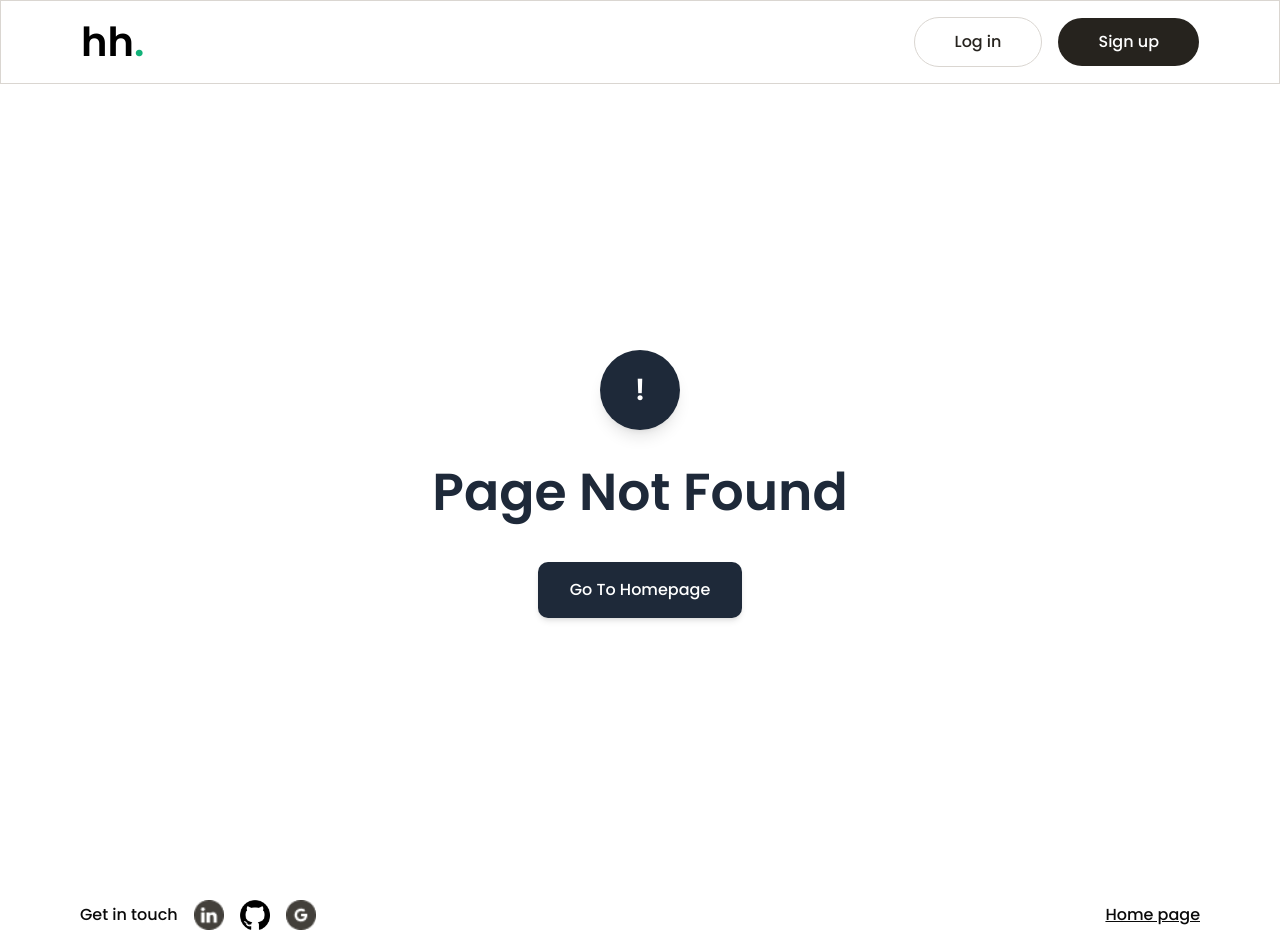
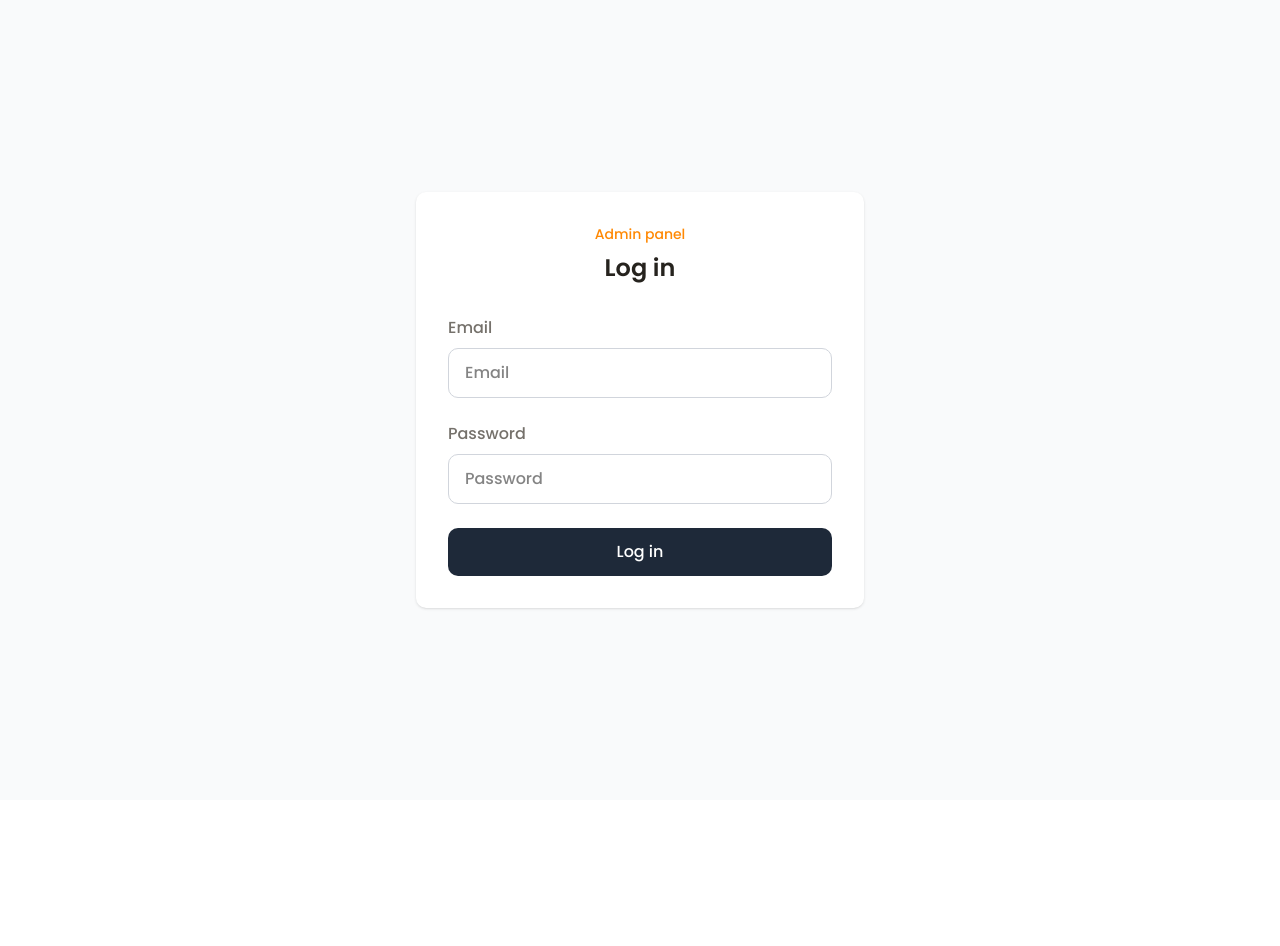
Before and after one commit to Kritsiri-nd/Blog-post, a React (Vite) app: page /admin/login in a window 1280 px wide. Before the commit this address had no page. After the commit the page ends 800 px from the top, so only its background shows below. Built offline with nearby package versions, Linux system fonts and the light colour scheme.

Commit message:
feat: add AdminLogin component and update routing
- Introduced AdminLogin component for admin authentication, including form validation and error handling.
- Updated App component to include a new route for the AdminLogin page.
- Added ErrorNotification component for displaying login error messages.

```diff
--- a/src/App.jsx
+++ b/src/App.jsx
@@ -21,6 +21,7 @@ import EditCategory from "./component/EditCategory";
 import AdminProfile from "./component/AdminProfile";
 import AdminNotification from "./component/AdminNotification";
 import AdminResetPassword from "./component/AdminResetPassword";
+import AdminLogin from "./component/AdminLogin";
 
 function App() {
   return (
@@ -112,6 +113,7 @@ function App() {
             <AdminResetPassword />
           </AdminLayout>
         } />
+        <Route path="/admin/login" element={<AdminLogin />} />
         <Route path="*" element={
           <>
             <Navbar />
--- /dev/null
+++ b/src/component/AdminLogin.jsx
@@ -0,0 +1,165 @@
+import React, { useState } from 'react';
+import { useNavigate } from 'react-router-dom';
+import ErrorNotification from './ErrorNotification';
+
+const AdminLogin = () => {
+  const navigate = useNavigate();
+  const [formData, setFormData] = useState({
+    email: '',
+    password: ''
+  });
+  const [isLoading, setIsLoading] = useState(false);
+  const [showError, setShowError] = useState(false);
+  const [errors, setErrors] = useState({});
+
+  // Mock admin credentials
+  const ADMIN_CREDENTIALS = {
+    email: 'adminthompson@gmail.com',
+    password: 'admin123'
+  };
+
+  const handleInputChange = (e) => {
+    const { name, value } = e.target;
+    setFormData(prev => ({
+      ...prev,
+      [name]: value
+    }));
+    // Clear error when user starts typing
+    if (errors[name]) {
+      setErrors(prev => ({
+        ...prev,
+        [name]: ''
+      }));
+    }
+  };
+
+  const validateForm = () => {
+    const newErrors = {};
+
+    if (!formData.email.trim()) {
+      newErrors.email = 'Email is required';
+    } else if (!/\S+@\S+\.\S+/.test(formData.email)) {
+      newErrors.email = 'Please enter a valid email';
+    }
+
+    if (!formData.password.trim()) {
+      newErrors.password = 'Password is required';
+    }
+
+    setErrors(newErrors);
+    return Object.keys(newErrors).length === 0;
+  };
+
+  const handleLogin = async () => {
+    if (!validateForm()) {
+      return;
+    }
+
+    setIsLoading(true);
+
+    try {
+      // Simulate API call
+      await new Promise(resolve => setTimeout(resolve, 1000));
+
+      // Check credentials
+      if (formData.email === ADMIN_CREDENTIALS.email && formData.password === ADMIN_CREDENTIALS.password) {
+        // Login successful - navigate to admin dashboard
+        navigate('/admin/articles');
+      } else {
+        // Login failed - show error notification
+        setShowError(true);
+
+        // Hide error notification after 5 seconds
+        setTimeout(() => setShowError(false), 5000);
+      }
+    } catch (error) {
+      console.error('Error during login:', error);
+      setShowError(true);
+      setTimeout(() => setShowError(false), 5000);
+    } finally {
+      setIsLoading(false);
+    }
+  };
+
+  const handleKeyPress = (e) => {
+    if (e.key === 'Enter') {
+      handleLogin();
+    }
+  };
+
+  return (
+    <div className="min-h-screen bg-gray-50 flex items-center justify-center p-4">
+      <div className="bg-white rounded-lg shadow-sm p-8 w-full max-w-md">
+        {/* Header */}
+        <div className="text-center mb-8">
+          <h1 className="text-orange-400 text-sm font-medium mb-2">Admin panel</h1>
+          <h2 className="h3 text-brown-600">Log in</h2>
+        </div>
+
+        {/* Form */}
+        <div className="space-y-6">
+          {/* Email */}
+          <div>
+            <label className="block b1 text-brown-400 mb-2">
+              Email
+            </label>
+            <input
+              type="email"
+              name="email"
+              value={formData.email}
+              onChange={handleInputChange}
+              onKeyPress={handleKeyPress}
+              placeholder="Email"
+              className={`w-full border rounded-lg px-4 py-3 focus:outline-none focus:ring-2 focus:ring-green focus:border-transparent ${
+                errors.email ? 'border-red-500' : 'border-gray-300'
+              }`}
+            />
+            {errors.email && (
+              <p className="text-red-500 text-sm mt-1">{errors.email}</p>
+            )}
+          </div>
+
+          {/* Password */}
+          <div>
+            <label className="block b1 text-brown-400 mb-2">
+              Password
+            </label>
+            <input
+              type="password"
+              name="password"
+              value={formData.password}
+              onChange={handleInputChange}
+              onKeyPress={handleKeyPress}
+              placeholder="Password"
+              className={`w-full border rounded-lg px-4 py-3 focus:outline-none focus:ring-2 focus:ring-green focus:border-transparent ${
+                errors.password ? 'border-red-500' : 'border-gray-300'
+              }`}
+            />
+            {errors.password && (
+              <p className="text-red-500 text-sm mt-1">{errors.password}</p>
+            )}
+          </div>
+
+          {/* Login Button */}
+          <button
+            onClick={handleLogin}
+            disabled={isLoading}
+            className="w-full bg-gray-800 text-white py-3 rounded-lg hover:bg-gray-700 transition-colors disabled:opacity-50 b1"
+          >
+            {isLoading ? 'Logging in...' : 'Log in'}
+          </button>
+        </div>
+      </div>
+
+      {/* Error Notification */}
+      <ErrorNotification
+        isVisible={showError}
+        title="Your password is incorrect or this email doesn't exist"
+        message="Please try another password or email"
+        onClose={() => setShowError(false)}
+      />
+    </div>
+  );
+};
+
+export default AdminLogin;
--- /dev/null
+++ b/src/component/ErrorNotification.jsx
@@ -0,0 +1,25 @@
+import React from 'react';
+import { X } from 'lucide-react';
+
+const ErrorNotification = ({ isVisible, title, message, onClose }) => {
+  if (!isVisible) return null;
+
+  return (
+    <div className="fixed bottom-4 right-4 bg-red-500 text-white p-4 rounded-lg shadow-lg z-50 max-w-sm">
+      <div className="flex items-start justify-between">
+        <div className="flex-1">
+          <h3 className="font-semibold text-sm mb-1">{title}</h3>
+          <p className="text-sm opacity-90">{message}</p>
+        </div>
+        <button
+          onClick={onClose}
+          className="ml-3 text-white hover:text-gray-200 transition-colors"
+        >
+          <X className="w-4 h-4" />
+        </button>
+      </div>
+    </div>
+  );
+};
+
+export default ErrorNotification;
```
